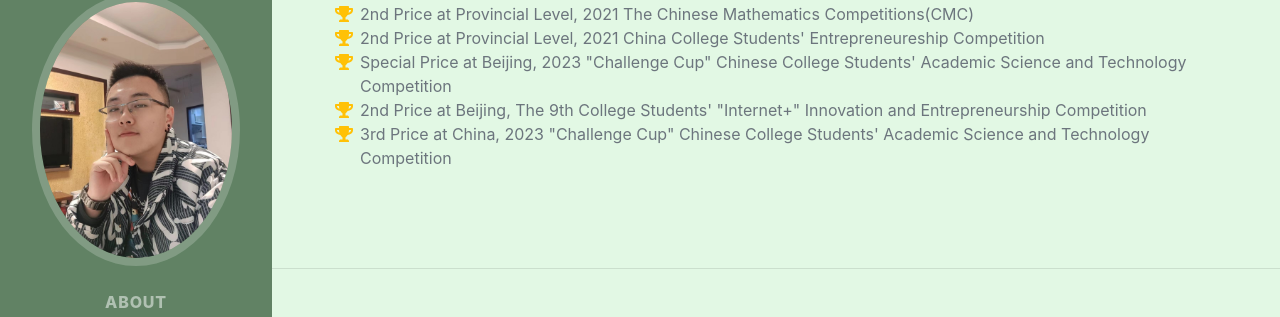
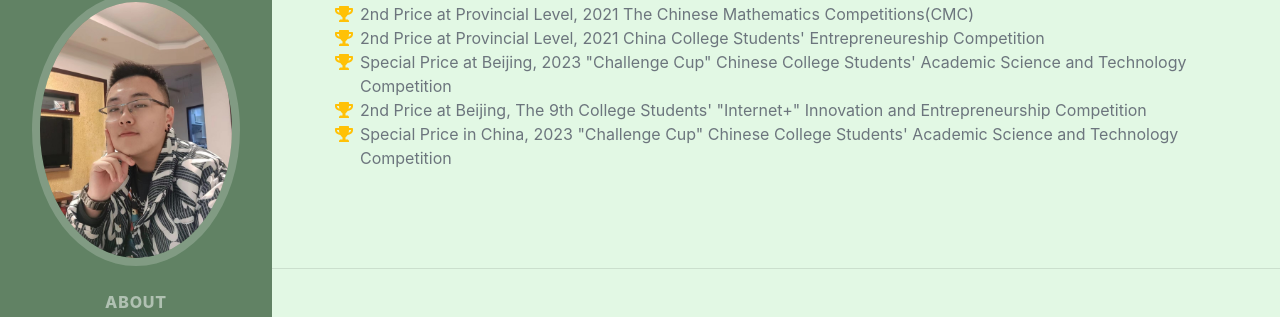
Before and after one commit to LexTran/LexTran.github.io, a Jekyll site: the page homepage.html, which Jekyll copies as it is, in a window 1280 px wide and 900 px high, scrolled down 2811 px. Shown: the part 136-453 px from the top of the window. Built offline with Jekyll 4.4.1, drawn with Linux system fonts in a browser that asks for light colours; nearby versions of some CDN libraries; some web fonts are replaced.

Commit message:
Update homepage

```diff
--- a/homepage.html
+++ b/homepage.html
@@ -194,7 +194,7 @@
                       </li>
                       <li>
                         <span class="fa-li"><i class="fas fa-trophy text-warning"></i></span>
-                        3rd Price at China, 2023 "Challenge Cup" Chinese College Students' Academic Science and Technology Competition
+                        Special Price in China, 2023 "Challenge Cup" Chinese College Students' Academic Science and Technology Competition
                       </li>
                     </ul>
                 </div>
```
